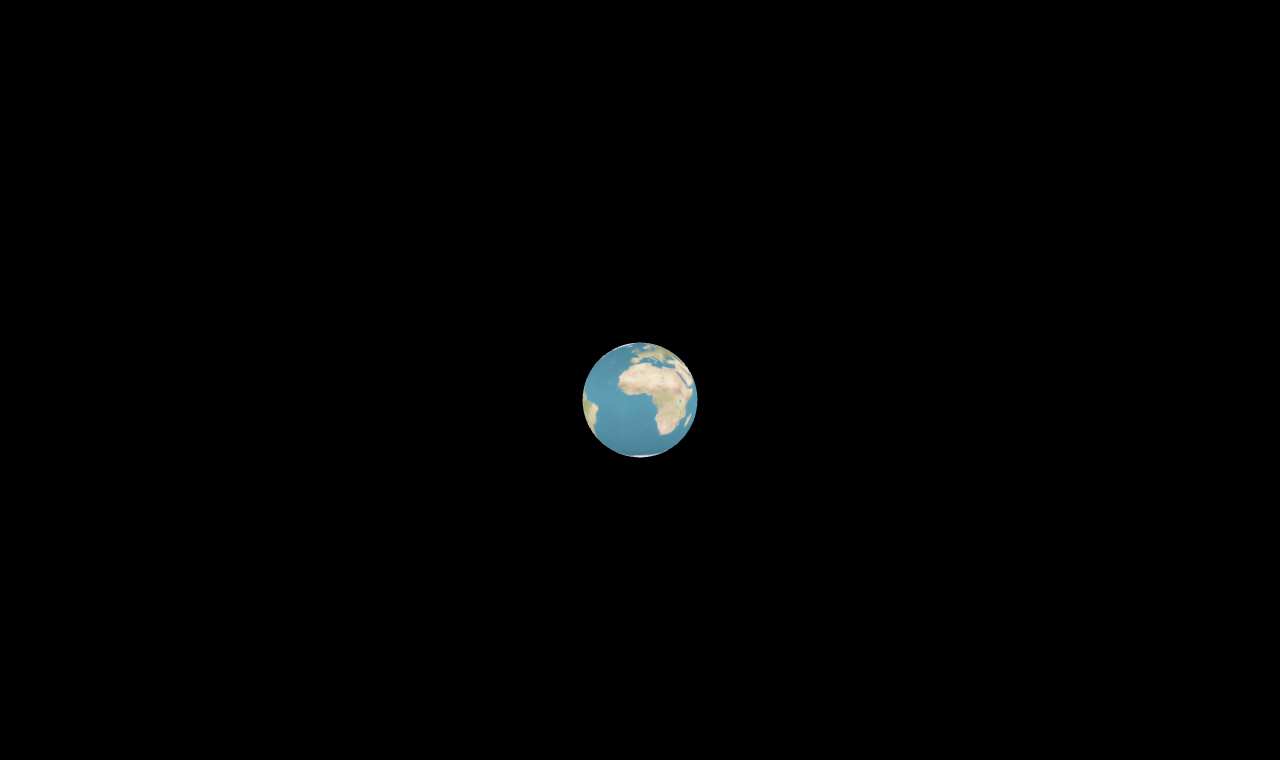
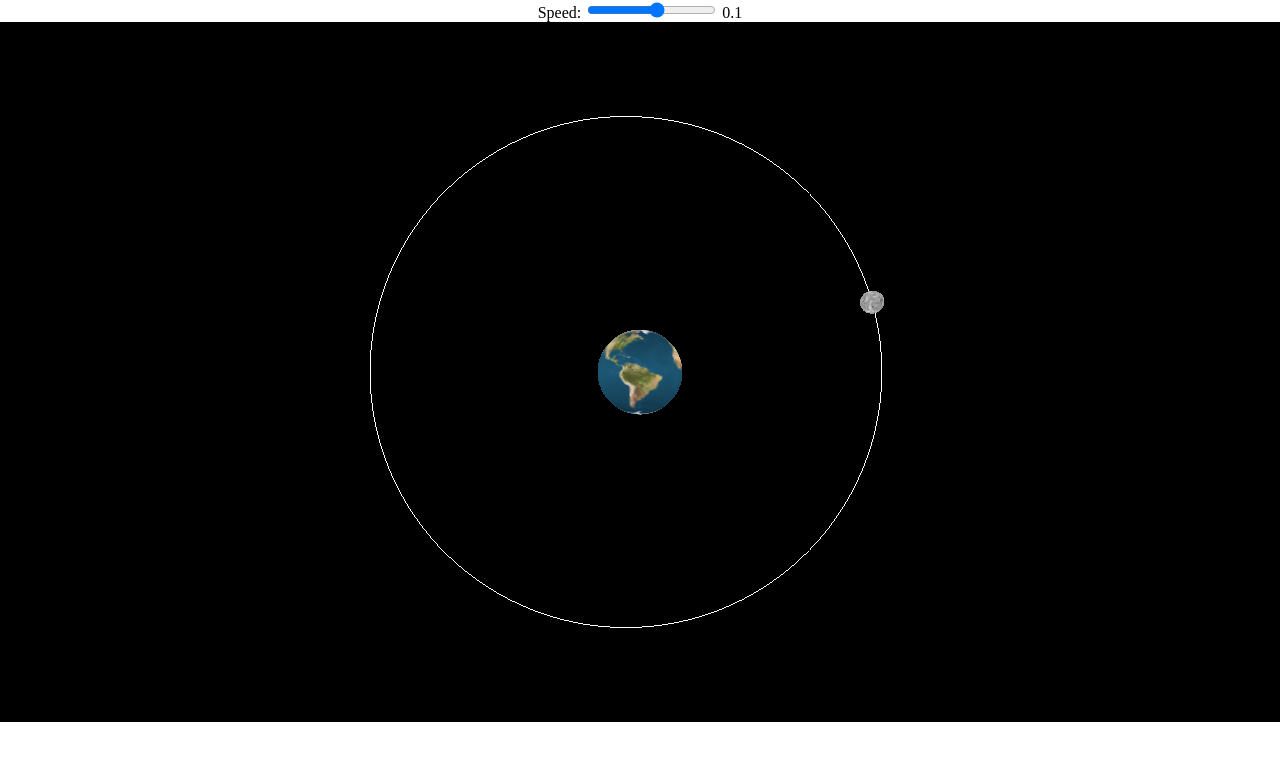
Before and after one commit to ivanchik3222/NASA-space-app-chalenge, a plain HTML site: page index.html in a window 1280 px wide. Drawn offline with nearby package versions, Linux system fonts and the light colour scheme; animation ran at ten frames a second.

Commit message:
first day

```diff
--- a/index.html
+++ b/index.html
@@ -2,13 +2,20 @@
 <html>
   <head>
     <meta charset="utf-8">
-		<title>My first three.js app new</title>
-		<style>
-			body { margin: 0; }
-		</style>
+    <title>Orbital Simulation with Time Control</title>
+    <link rel="stylesheet" href="style.css">
   </head>
   <body>
-		<script src="js/three.js"></script>
+    <script src="https://cdnjs.cloudflare.com/ajax/libs/three.js/r128/three.min.js"></script>
+    <div id="after_can">
+      <!-- Ползунок для управления временем -->
+      <form onsubmit="return false">
+        <label for="timeRange">Speed: </label>
+        <input id="timeRange" type="range" min="-1" max="1" value="0.1" step="0.1" oninput="updateSpeed(this.value)">
+        <output id="speedValue">0.1</output>
+      </form>
+    </div>
+
     <script src="main.js">
     </script>
   </body>
--- a/main.js
+++ b/main.js
@@ -1,41 +1,119 @@
-const width = window.innerWidth, height = window.innerHeight;
+const e = 0.0549; // Эксцентриситет
+const a = 38;   // Большая полуось
+const ts = 121; // Количество временных шагов
+const zoomSpeed = 0.1;
+const minZoom = 15; // Минимальное расстояние
+const maxZoom = 1500; // Максимальное расстояние
+let speed = 0.1; // Изначальная скорость
+let clock = 0;
 
-// init
-
-const camera = new THREE.PerspectiveCamera( 70, width / height, 0.01, 10 );
-camera.position.z = 3;
-
+// Сцена, камера и рендерер
 const scene = new THREE.Scene();
-
-//add
+const camera = new THREE.PerspectiveCamera(60, window.innerWidth/(window.innerHeight-100), 0.1, 1000);
+const renderer = new THREE.WebGLRenderer();
+renderer.setSize(window.innerWidth, window.innerHeight-100);
+document.body.appendChild(renderer.domElement);
 
 const loader = new THREE.TextureLoader();
+const texture_earth = loader.load('static/texture.png');
+const texture_moon = loader.load('static/moon.jpg');
 
-const texture_earth = loader.load('static/texture.png');
+document.addEventListener('wheel', onDocumentMouseWheel, false);
 
-//add objects
+// Центральный объект
+const geometry = new THREE.SphereGeometry(6.3, 32, 32);
+const material = new THREE.MeshBasicMaterial({ map: texture_earth });
+const centralSphere = new THREE.Mesh(geometry, material);
+scene.add(centralSphere);
 
-const geometry2 = new THREE.SphereGeometry( 0.3, 32, 32 );
-const material2 = new THREE.MeshBasicMaterial({map: texture_earth,});
+// Добавляем орбитальный путь
+const points = [];
+for (let clock = 0; clock < ts; clock++) {
+  const loc = propagate(clock, e, a);
+  points.push(loc);
+}
 
+const orbitGeometry = new THREE.BufferGeometry().setFromPoints(points);
+const orbitMaterial = new THREE.LineBasicMaterial({ color: 0xffffff });
+const orbitLine = new THREE.Line(orbitGeometry, orbitMaterial);
+scene.add(orbitLine);
 
-const mesh2 = new THREE.Mesh( geometry2, material2 );
-scene.add( mesh2 );
+// Добавляем маленькую сферу для движения по орбите
+const sphereGeometry = new THREE.SphereGeometry(1.7, 32, 32);
+const sphereMaterial = new THREE.MeshBasicMaterial({ map: texture_moon });
+const orbitingSphere = new THREE.Mesh(sphereGeometry, sphereMaterial);
+scene.add(orbitingSphere);
 
-//render settings
+camera.position.z = 90;
 
-const renderer = new THREE.WebGLRenderer( { antialias: true } );
-renderer.setSize( width, height );
-renderer.setAnimationLoop( animate );
-document.body.appendChild( renderer.domElement );
+window.addEventListener('resize', onWindowResize, false);
 
-// animation
+function onWindowResize() {
+  camera.aspect = window.innerWidth / window.innerHeight;
+  camera.updateProjectionMatrix();
+  renderer.setSize(window.innerWidth, window.innerHeight);
+}
 
-function animate( time ) {
+function propagate(clock, e, a) {
+  const T = 120; // Период (в секундах)
+  const n = 2 * Math.PI / T;
+  const tau = 0;
 
-    mesh2.rotation.y = time / 1000;
-    // mesh2.rotation.x = time / 2000;
+  const M = n * (clock - tau);
+  const E = keplerSolve(e, M);
+  const cose = Math.cos(E);
 
-    renderer.render( scene, camera );
+  const r = a * (1 - e * cose);
+  const sX = r * ((cose - e) / (1 - e * cose));
+  const sY = r * ((Math.sqrt(1 - e * e) * Math.sin(E)) / (1 - e * cose));
+  const sZ = 0;
 
+  return new THREE.Vector3(sX, sY, sZ);
 }
+
+function keplerSolve(e, M) {
+  const tol = 1.0e-14;
+  const Mnorm = M % (2 * Math.PI);
+  let E0 = Mnorm;
+  let dE = tol + 1;
+
+  while (dE > tol) {
+    const E = E0 - (E0 - e * Math.sin(E0) - Mnorm) / (1 - e * Math.cos(E0));
+    dE = Math.abs(E - E0);
+    E0 = E;
+  }
+
+  return E0;
+}
+
+function onDocumentMouseWheel(event) {
+  camera.position.z += event.deltaY * zoomSpeed;
+
+  if (camera.position.z < minZoom) {
+    camera.position.z = minZoom;
+  }
+  if (camera.position.z > maxZoom) {
+    camera.position.z = maxZoom;
+  }
+}
+
+function updateSpeed(value) {
+  speed = parseFloat(value); // Обновляем скорость
+  document.getElementById('speedValue').textContent = value; // Обновляем отображение скорости
+}
+
+function animate() {
+  requestAnimationFrame(animate);
+
+  if (clock < ts) {
+    const loc = propagate(clock, e, a);
+    orbitingSphere.position.set(loc.x, loc.y, loc.z);
+    clock += speed;  // Используем скорость, задаваемую ползунком
+  } else {
+    clock = 0;  // Сброс времени
+  }
+
+  renderer.render(scene, camera);
+}
+
+animate();
--- /dev/null
+++ b/style.css
@@ -0,0 +1,10 @@
+body {
+    margin: 0;
+    padding: 0;
+    height: 100%;
+    width: 100%;
+    display: flex;
+    align-items: center;
+    justify-content: center;
+    flex-direction: column;
+}
```
Also changed, not shown: static/moon.jpg (added). Lines whose indentation alone changed are shown as unchanged.
